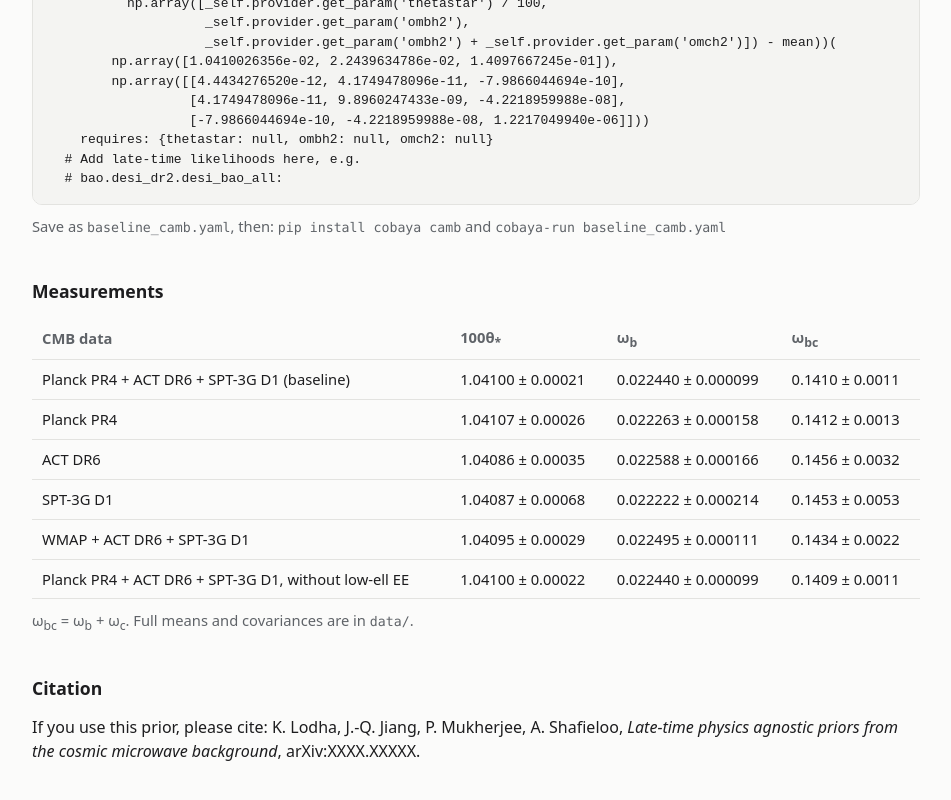
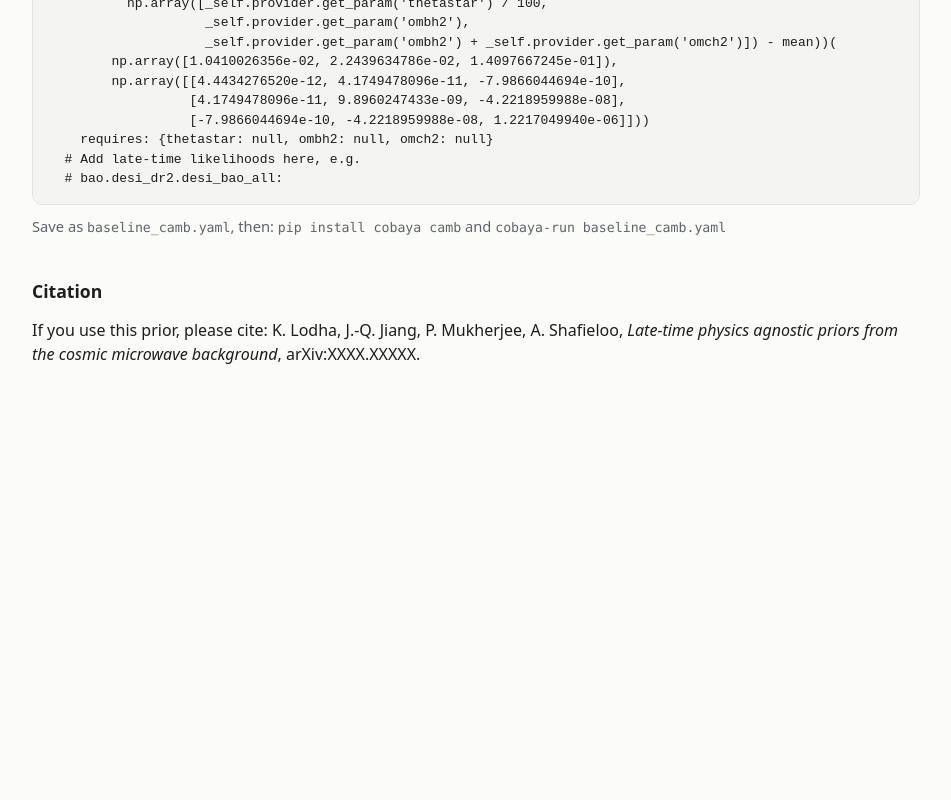
Before and after one commit to JiangJQ2000/CMBAcousticPrior, a plain HTML site: page docs/index.html in a window 1280 px wide. Shown: the part 600-1400 px from the top of the page, without its empty margins (164-1115 px from the left). After the commit the page ends 1043 px from the top, so only its background shows below. Drawn offline with Linux system fonts and the light colour scheme.

Commit message:
Remove measurements table from the webpage

```diff
--- a/docs/index.html
+++ b/docs/index.html
@@ -83,22 +83,6 @@
   <p class="run">Save as <code id="fname"></code>, then: <code>pip install cobaya <span id="pkg">camb</span></code> and <code>cobaya-run <span id="fname2"></span></code></p>
   <div class="note" id="classnote" hidden>For CLASS, keep <code>reio_parametrization: reio_none</code>; the prior's θ<sub>*</sub> excludes reionization. Keep every sampled CLASS parameter in <code>input_params</code>.</div>
 
-  <h2>Measurements</h2>
-  <div class="table-wrap">
-    <table>
-      <thead><tr><th>CMB data</th><th>100θ<sub>*</sub></th><th>ω<sub>b</sub></th><th>ω<sub>bc</sub></th></tr></thead>
-      <tbody>
-          <tr><td>Planck PR4 + ACT DR6 + SPT-3G D1 (baseline)</td><td>1.04100 ± 0.00021</td><td>0.022440 ± 0.000099</td><td>0.1410 ± 0.0011</td></tr>
-          <tr><td>Planck PR4</td><td>1.04107 ± 0.00026</td><td>0.022263 ± 0.000158</td><td>0.1412 ± 0.0013</td></tr>
-          <tr><td>ACT DR6</td><td>1.04086 ± 0.00035</td><td>0.022588 ± 0.000166</td><td>0.1456 ± 0.0032</td></tr>
-          <tr><td>SPT-3G D1</td><td>1.04087 ± 0.00068</td><td>0.022222 ± 0.000214</td><td>0.1453 ± 0.0053</td></tr>
-          <tr><td>WMAP + ACT DR6 + SPT-3G D1</td><td>1.04095 ± 0.00029</td><td>0.022495 ± 0.000111</td><td>0.1434 ± 0.0022</td></tr>
-          <tr><td>Planck PR4 + ACT DR6 + SPT-3G D1, without low-ell EE</td><td>1.04100 ± 0.00022</td><td>0.022440 ± 0.000099</td><td>0.1409 ± 0.0011</td></tr>
-      </tbody>
-    </table>
-  </div>
-  <p class="run">ω<sub>bc</sub> = ω<sub>b</sub> + ω<sub>c</sub>. Full means and covariances are in <code>data/</code>.</p>
-
   <h2>Citation</h2>
   <p>If you use this prior, please cite: K. Lodha, J.-Q. Jiang, P. Mukherjee, A. Shafieloo, <em>Late-time physics agnostic priors from the cosmic microwave background</em>, arXiv:XXXX.XXXXX.</p>
 </main>
```
